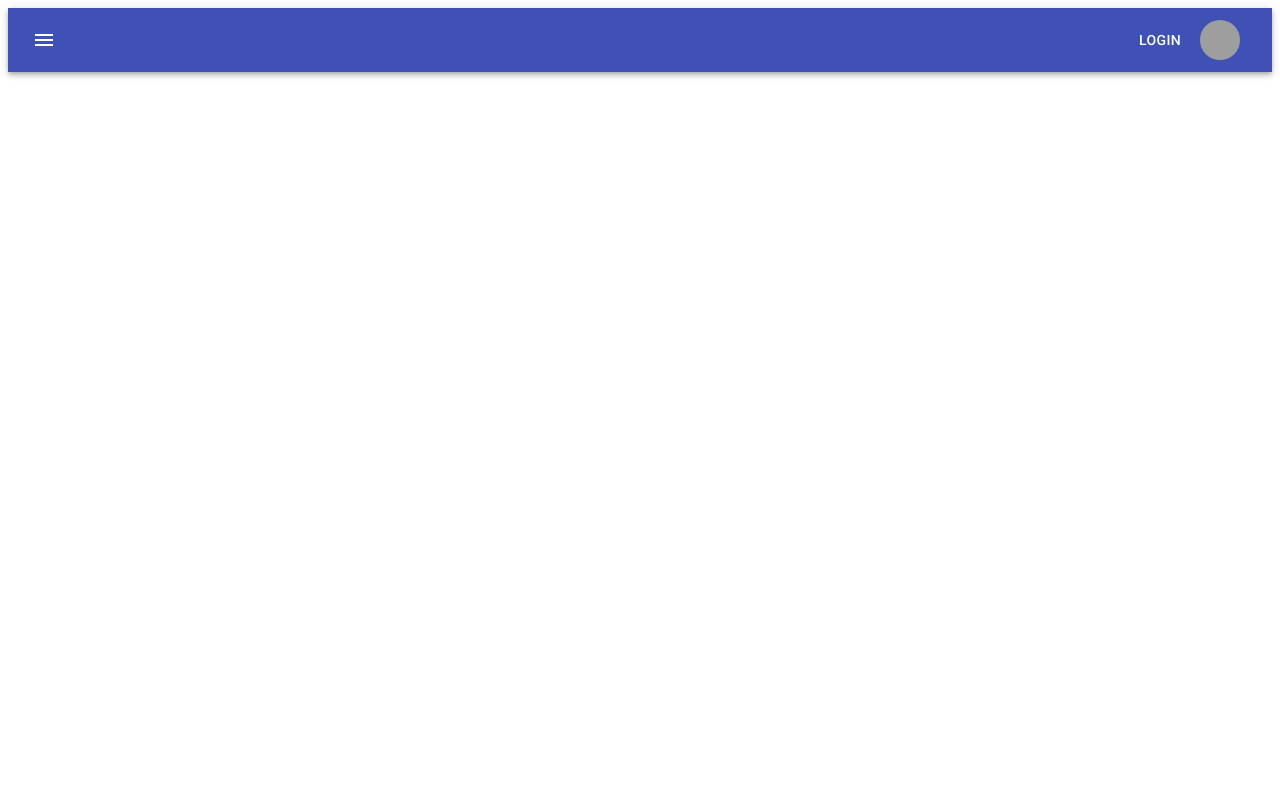
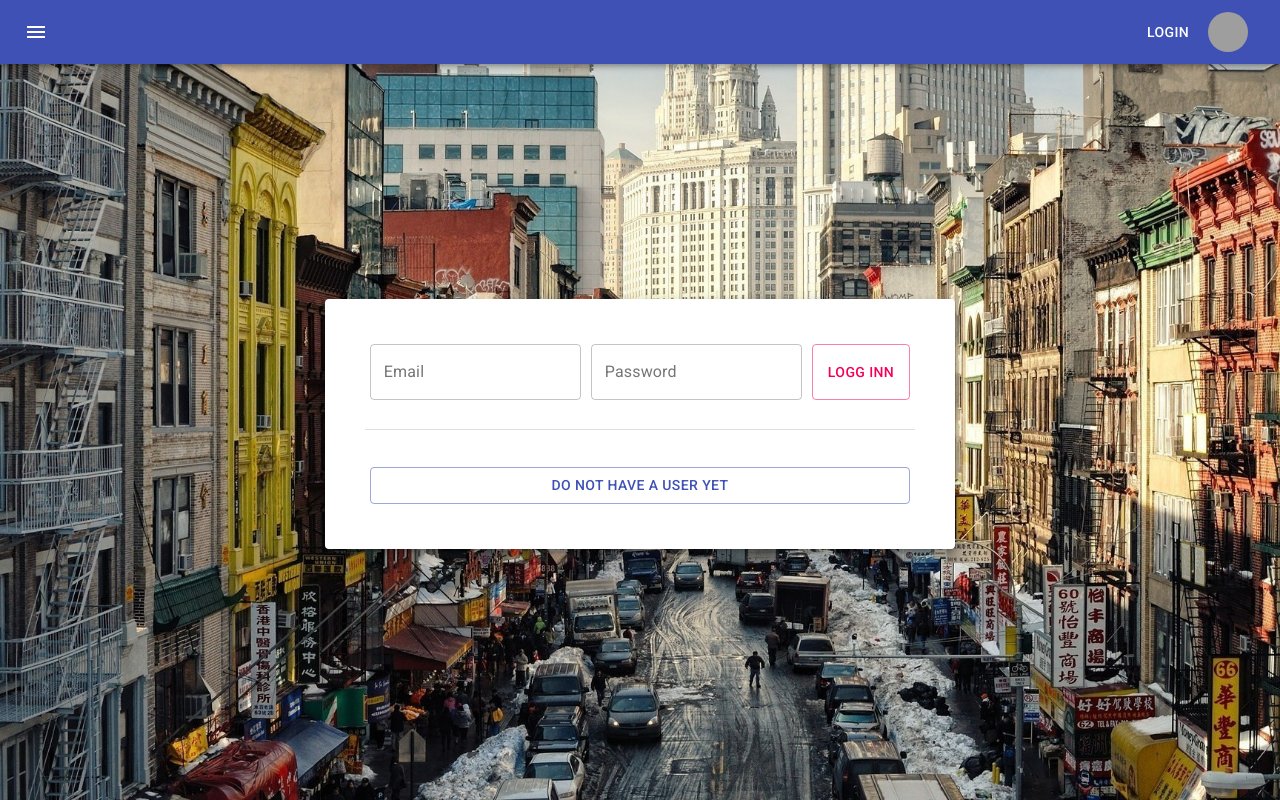
Before and after one commit to olestole/Programvareutvikling-prosjektoppgave, a Next.js app in the folder frontend/: page /login in a window 1280 px wide. Built offline with nearby package versions, Linux system fonts and the light colour scheme; grey boxes are pictures that could not be loaded.

Commit message:
Add frontend for login and registration under /login

```diff
--- /dev/null
+++ b/frontend/src/components/LoginForm.js
@@ -0,0 +1,120 @@
+import React, { useState } from 'react';
+import { makeStyles } from '@material-ui/core/styles';
+
+import Paper from '@material-ui/core/Paper';
+import TextField from '@material-ui/core/TextField';
+import Button from '@material-ui/core/Button';
+import Divider from '@material-ui/core/Divider';
+import RegisterUser from './RegisterUser';
+
+const useStyles = makeStyles({
+  root: {
+    padding: '40px'
+  },
+  div: {
+    height: '4em',
+    margin: '5px'
+  },
+  regBtn: {
+    width: `calc(100% - 10px)`,
+    margin: '5px'
+  },
+  divider: {
+    margin: '1em 0 2em 0'
+  }
+});
+
+const LoginForm = () => {
+  const classes = useStyles();
+  const [state, setState] = useState({
+    email: '',
+    password: ''
+  });
+  const [alreadyUser, setUser] = useState(false);
+
+  const [regState, setRegState] = useState({
+    newEmail: '',
+    newPassword: '',
+    reenterPassword: '',
+    newPhone: '',
+    newAdress: '',
+    newName: ''
+  });
+
+  const handleChange = e => {
+    e.preventDefault();
+    setState({ ...state, [e.target.name]: e.target.value });
+  };
+
+  const handleNewUser = () => {
+    setUser(true);
+  };
+
+  const handleRegisterChange = (name, value) => {
+    setRegState({
+      ...regState,
+      [name]: value
+    });
+  };
+
+  const addUser = () => {
+    console.log(regState);
+  };
+
+  return (
+    <div>
+      <form>
+        <Paper elevation={5} className={classes.root}>
+          <TextField
+            onChange={handleChange}
+            name="email"
+            type="email"
+            id="outlined-basic"
+            label="Email"
+            variant="outlined"
+            className={classes.div}
+          />
+          <TextField
+            name="password"
+            type="password"
+            onChange={handleChange}
+            id="outlined-basic"
+            label="Password"
+            variant="outlined"
+            className={classes.div}
+          />
+          <Button variant="outlined" color="secondary" className={classes.div}>
+            Logg inn
+          </Button>
+          <Divider variant="middle" className={classes.divider} />
+          {/* <hr className={classes.divider} /> */}
+
+          {alreadyUser ? (
+            <div>
+              <RegisterUser registerForm={handleRegisterChange} />
+              <Button
+                variant="contained"
+                color="primary"
+                className={classes.regBtn}
+                onClick={addUser}
+              >
+                Lag ny bruker
+              </Button>
+            </div>
+          ) : (
+            <Button
+              className={classes.regBtn}
+              variant="outlined"
+              color="primary"
+              onClick={handleNewUser}
+            >
+              Do not have a user yet
+            </Button>
+          )}
+        </Paper>
+      </form>
+    </div>
+  );
+};
+
+export default LoginForm;
--- a/frontend/src/components/Navbar.js
+++ b/frontend/src/components/Navbar.js
@@ -32,6 +32,7 @@ export default function Navbar() {
     <div className={classes.root}>
       <AppBar position="static">
         <Toolbar>
+          <Link href="/">
             <IconButton
               edge="start"
               className={classes.menuButton}
@@ -40,10 +41,12 @@ export default function Navbar() {
             >
               <MenuIcon />
             </IconButton>
+          </Link>
           <Typography variant="h6" className={classes.title}></Typography>
           <Link href="/login">
             <Button color="inherit">Login</Button>
           </Link>
+
           <Avatar img={PersonOutlineIcon} />
         </Toolbar>
       </AppBar>
--- /dev/null
+++ b/frontend/src/components/RegisterUser.js
@@ -0,0 +1,91 @@
+import React from 'react';
+import { makeStyles } from '@material-ui/core/styles';
+
+import TextField from '@material-ui/core/TextField';
+
+const useStyles = makeStyles({
+  div: {
+    height: '4em',
+    margin: '5px',
+    width: `calc(50% - 10px)`
+  },
+  ownLine: {
+    width: `calc(100% - 10px)`,
+    margin: '5px'
+  }
+});
+
+const LoginForm = props => {
+  const classes = useStyles();
+
+  const handleChange = e => {
+    props.registerForm(e.target.name, e.target.value);
+  };
+
+  return (
+    <div>
+      <form>
+        <TextField
+          onChange={handleChange}
+          name="newEmail"
+          id="outlined-basic"
+          label="New Email"
+          variant="outlined"
+          className={classes.ownLine}
+        />
+      </form>
+      <form>
+        <TextField
+          name="newPassword"
+          type="password"
+          onChange={handleChange}
+          id="outlined-basic"
+          label="New Password"
+          variant="outlined"
+          className={classes.div}
+        />
+        <TextField
+          name="reenterPassword"
+          type="password"
+          onChange={handleChange}
+          id="outlined-basic"
+          label="Re-enter Password"
+          variant="outlined"
+          className={classes.div}
+        />
+      </form>
+      <form>
+        <TextField
+          onChange={handleChange}
+          name="newName"
+          type="text"
+          id="outlined-basic"
+          label="Name"
+          variant="outlined"
+          className={classes.div}
+        />
+        <TextField
+          onChange={handleChange}
+          name="newPhone"
+          type="tel"
+          id="outlined-basic"
+          label="Phone number"
+          variant="outlined"
+          className={classes.div}
+        />
+      </form>
+      <form>
+        <TextField
+          onChange={handleChange}
+          name="newAdress"
+          id="outlined-basic"
+          label="Adress"
+          variant="outlined"
+          className={classes.ownLine}
+        />
+      </form>
+    </div>
+  );
+};
+
+export default LoginForm;
--- a/frontend/src/pages/_document.js
+++ b/frontend/src/pages/_document.js
@@ -19,6 +19,7 @@ class MyDocument extends Document {
             {`
             body {
               font-family: Roboto;
+              margin: 0;
             }
             `}
           </style>
--- a/frontend/src/pages/index.js
+++ b/frontend/src/pages/index.js
@@ -8,7 +8,7 @@ import FindRoom from '../components/FindRoom';
 const useStyles = makeStyles({
   container: {
     width: 'auto',
-    height: '98vh',
+    height: '100vh',
     backgroundImage: `url(${'/NewYork.jpg'})`,
     backgroundRepeat: 'no-repeat',
     backgroundAttachment: 'fixed',
--- a/frontend/src/pages/login.js
+++ /dev/null
@@ -1,11 +0,0 @@
-import React from 'react';
-
-import Navbar from '../components/Navbar';
-
-export default function Index() {
-  return (
-    <div>
-      <Navbar />
-    </div>
-  );
-}
--- /dev/null
+++ b/frontend/src/pages/login/index.js
@@ -0,0 +1,42 @@
+import React from 'react';
+import { makeStyles } from '@material-ui/core/styles';
+
+import Navbar from '../../components/Navbar';
+import LoginForm from '../../components/LoginForm';
+
+const useStyles = makeStyles({
+  root: {
+    width: 'auto',
+    height: '100vh',
+    backgroundImage: `url(${'/NewYork2.jpg'})`,
+    backgroundRepeat: 'no-repeat',
+    backgroundAttachment: 'fixed',
+    backgroundSize: 'cover'
+  },
+  rootContainer: {
+    display: 'flex',
+    justifyContent: 'center',
+    alignItems: 'center',
+    height: '90vh'
+  },
+  container: {
+    display: 'flex',
+    justifyContent: 'center',
+    alignItems: 'center'
+  }
+});
+
+export default function Index() {
+  const classes = useStyles();
+
+  return (
+    <div className={classes.root}>
+      <Navbar />
+      <div className={classes.rootContainer}>
+        <div className={classes.container}>
+          <LoginForm />
+        </div>
+      </div>
+    </div>
+  );
+}
```
Also changed, not shown: frontend/src/components/FindRoom.js (+0 -20 lines), frontend/src/components/ParentHook.js (added, +45 -0 lines), frontend/public/NewYork2.jpg (added), frontend/src/pages/login/register.js (added). Lines whose indentation alone changed are shown as unchanged.
